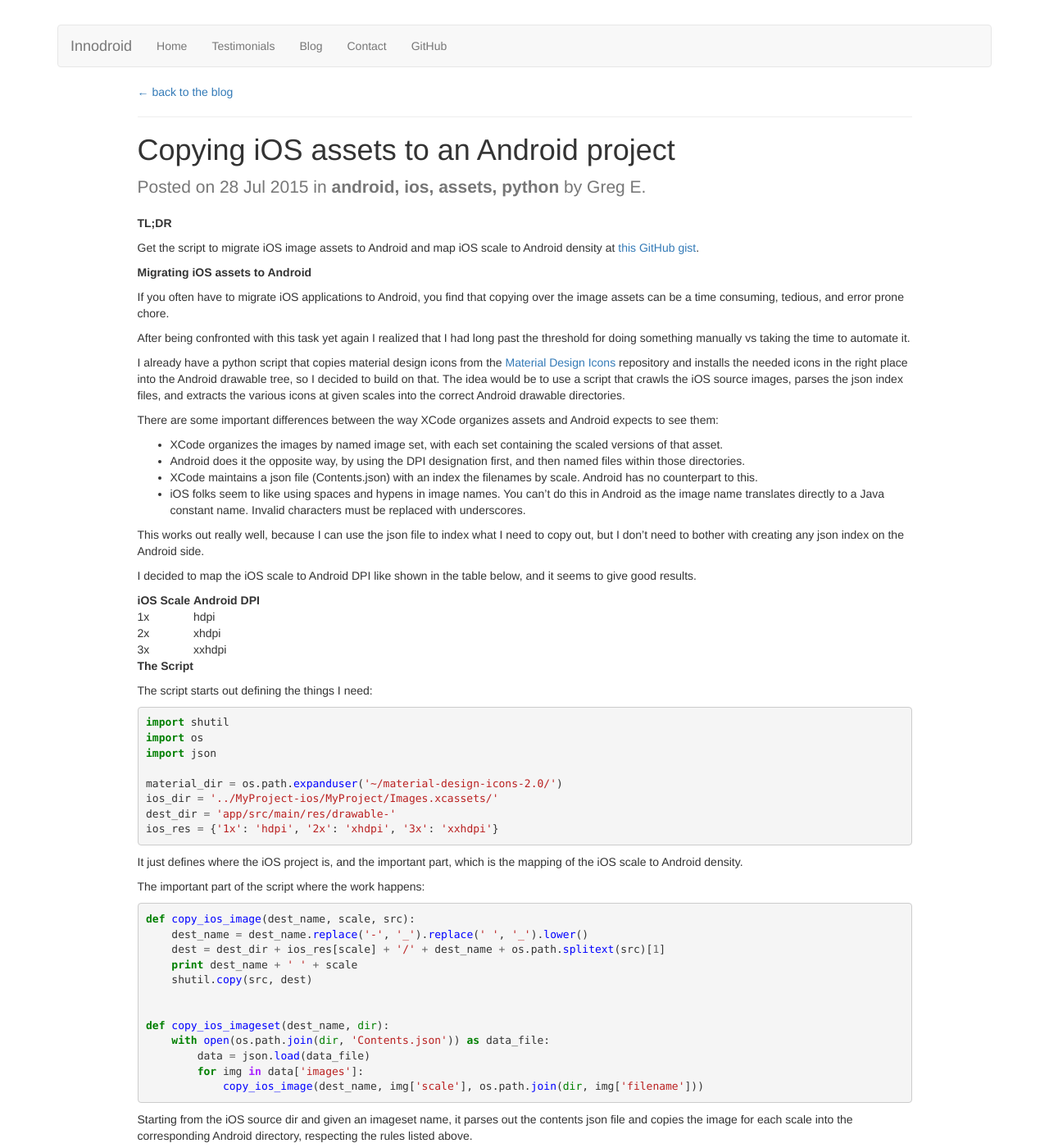
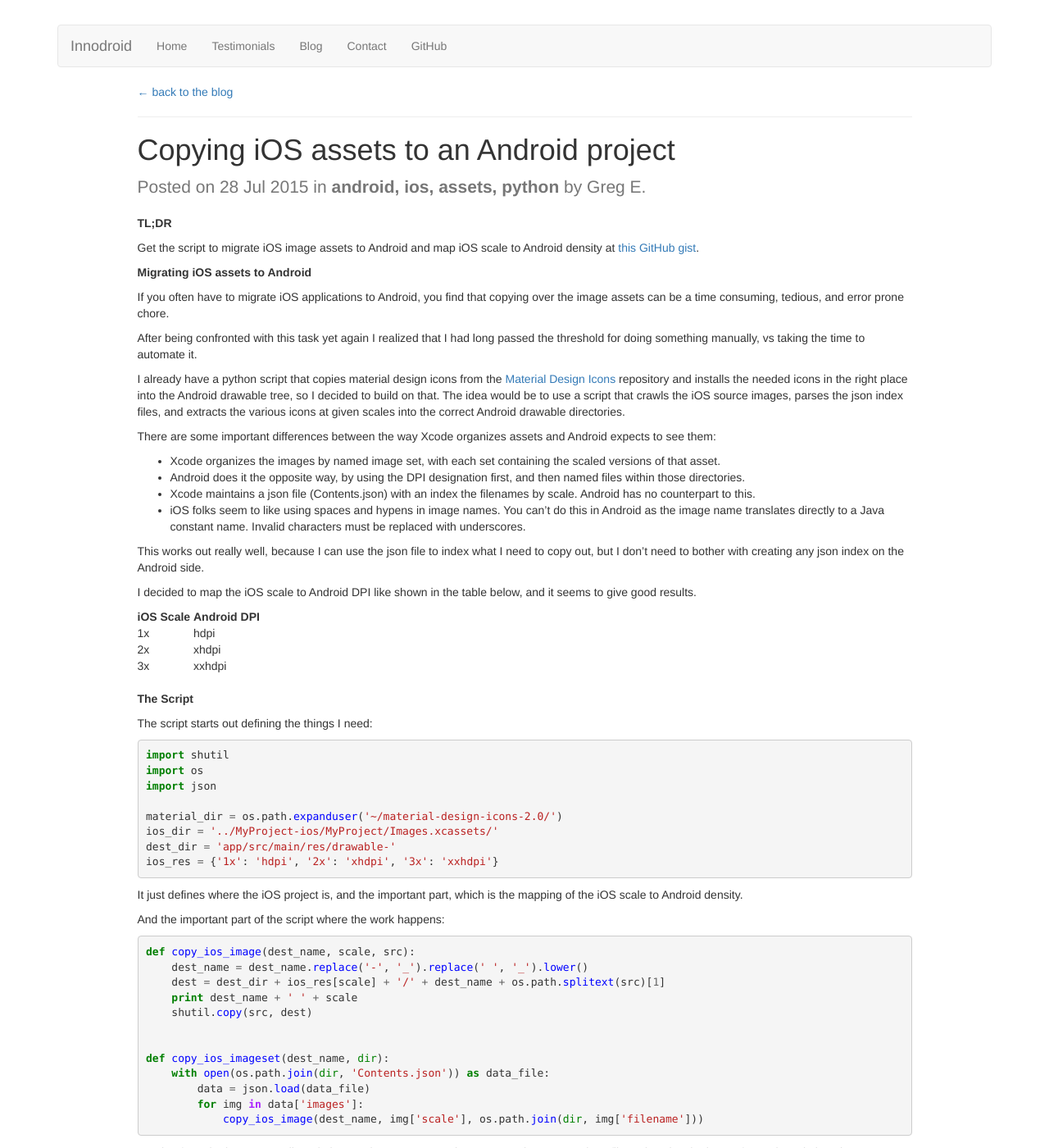
Before and after one commit to Innodroid/innodroid.github.io, a Jekyll site: the page built from _posts/2015-07-28-copying-ios-assets-to-android-project.md, in a window 1280 px wide and 1400 px high. Shown: the whole window at 82% size. Built offline with Jekyll 4.4.1, drawn with Linux system fonts in a browser that asks for light colours; nearby versions of some CDN libraries; comment, search, counter and statistics services are not loaded.

Commit message:
Fixed some typos

```diff
--- a/_posts/2015-07-28-copying-ios-assets-to-android-project.md
+++ b/_posts/2015-07-28-copying-ios-assets-to-android-project.md
@@ -13,15 +13,15 @@ Get the script to migrate iOS image assets to Android and map iOS scale to Andro
 
 If you often have to migrate iOS applications to Android, you find that copying over the image assets can be a time consuming, tedious, and error prone chore.
 
-After being confronted with this task yet again I realized that I had long past the threshold for doing something manually vs taking the time to automate it.
+After being confronted with this task yet again I realized that I had long passed the threshold for doing something manually, vs taking the time to automate it.
 
 I already have a python script that copies material design icons from the <a href="https://www.google.com/design/icons/" target="_blank">Material Design Icons</a> repository and installs the needed icons in the right place into the Android drawable tree, so I decided to build on that. The idea would be to use a script that crawls the iOS source images, parses the json index files, and extracts the various icons at given scales into the correct Android drawable directories.
 
-There are some important differences between the way XCode organizes assets and Android expects to see them:
+There are some important differences between the way Xcode organizes assets and Android expects to see them:
 
-* XCode organizes the images by named image set, with each set containing the scaled versions of that asset.
+* Xcode organizes the images by named image set, with each set containing the scaled versions of that asset.
 * Android does it the opposite way, by using the DPI designation first, and then named files within those directories.
-* XCode maintains a json file (Contents.json) with an index the filenames by scale. Android has no counterpart to this.
+* Xcode maintains a json file (Contents.json) with an index the filenames by scale. Android has no counterpart to this.
 * iOS folks seem to like using spaces and hypens in image names. You can't do this in Android as the image name translates directly to a Java constant name. Invalid characters must be replaced with underscores.
 
 This works out really well, because I can use the json file to index what I need to copy out, but I don't need to bother with creating any json index on the Android side.
@@ -34,7 +34,7 @@ I decided to map the iOS scale to Android DPI like shown in the table below, and
 | 2x | | xhdpi |
 | 3x | | xxhdpi |
 
-<strong>The Script<strong>
+<br><strong>The Script<strong>
 
 The script starts out defining the things I need:
 
@@ -51,7 +51,7 @@ ios_res = {'1x': 'hdpi', '2x': 'xhdpi', '3x': 'xxhdpi'}
 
 It just defines where the iOS project is, and the important part, which is the mapping of the iOS scale to Android density.
 
-The important part of the script where the work happens:
+And the important part of the script where the work happens:
 
 {% highlight python %}
 def copy_ios_image(dest_name, scale, src):
```
